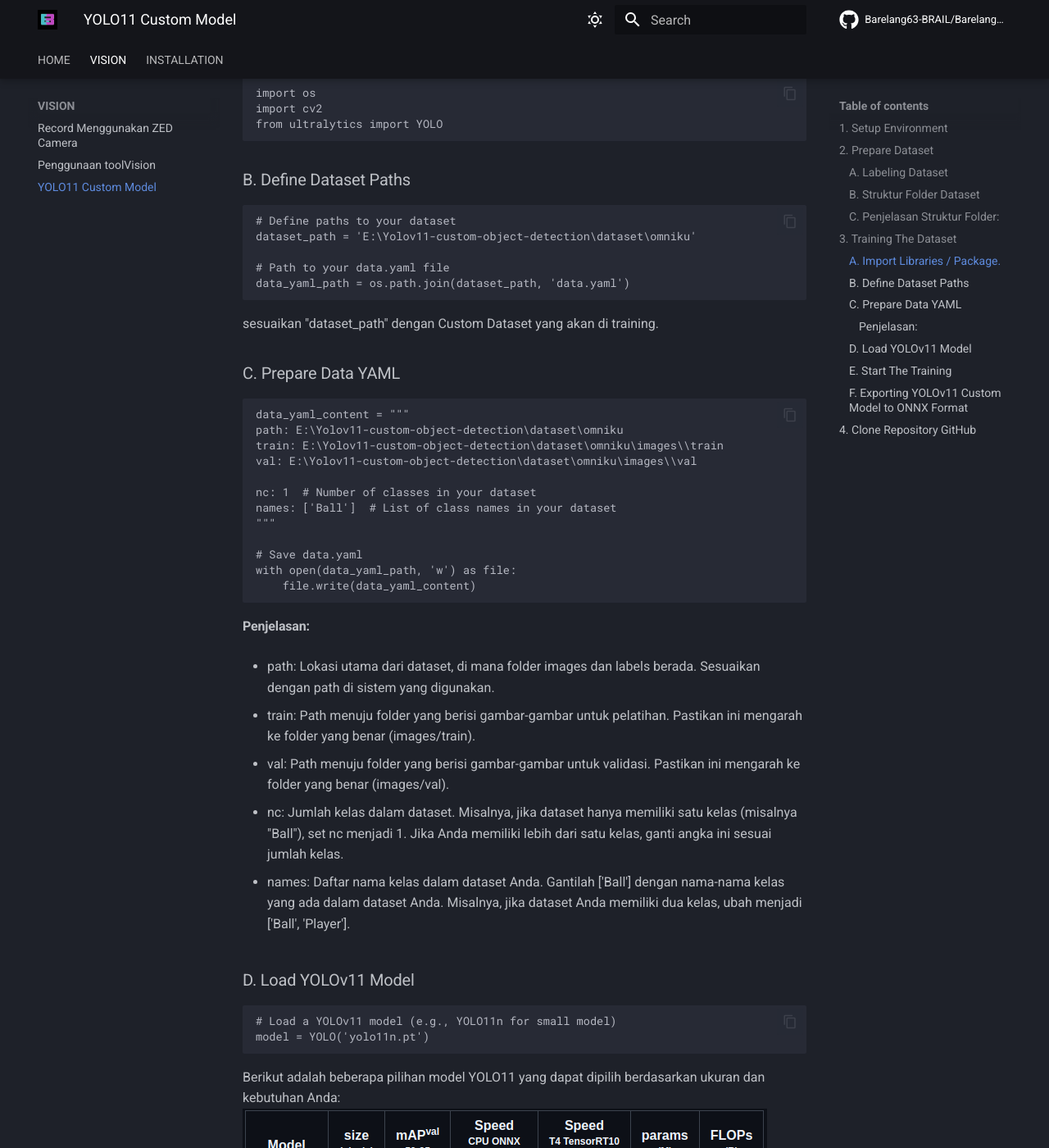
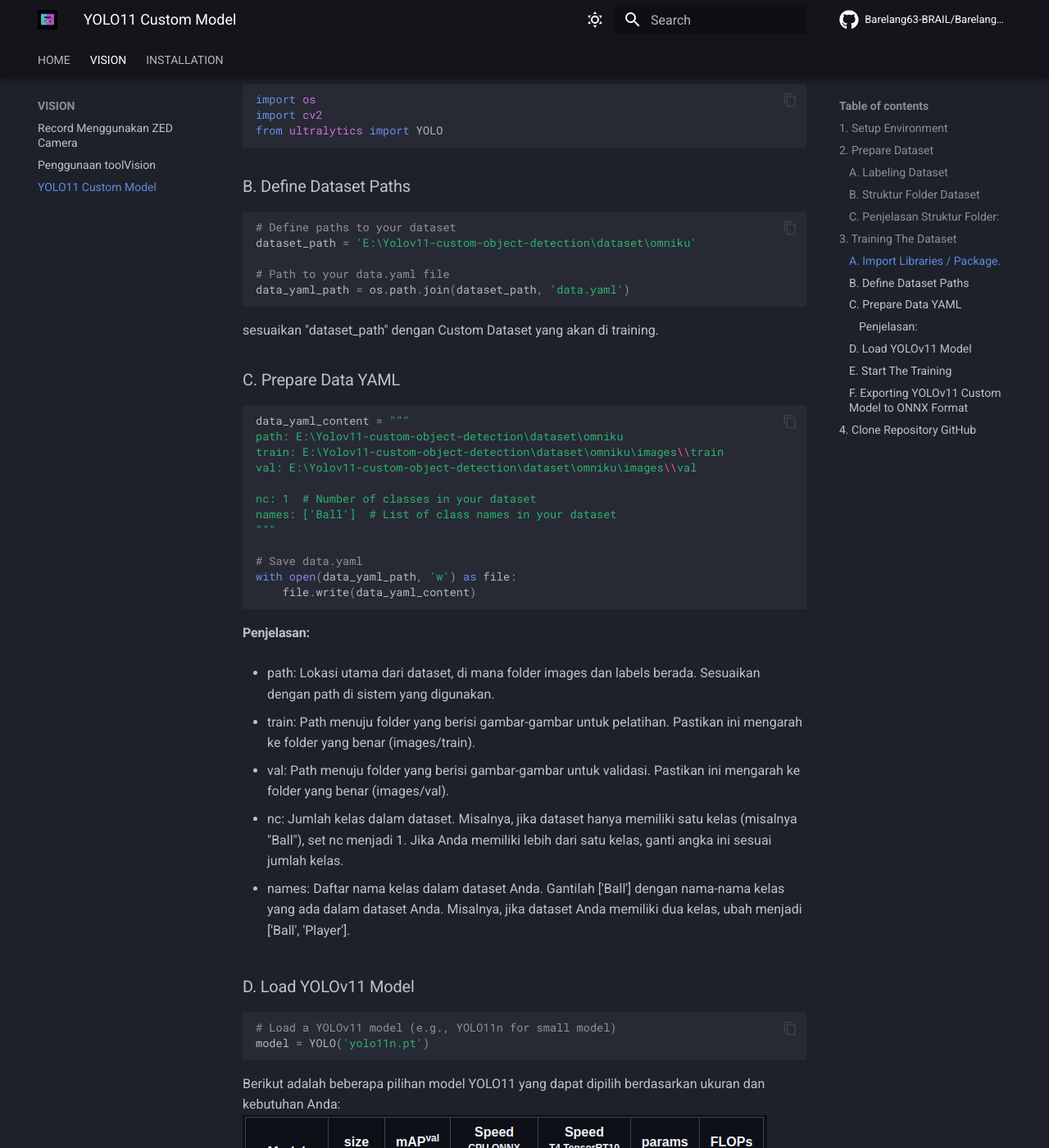
Before and after one commit to Barelang63-BRAIL/Barelang63-Dokumentasi, an MkDocs documentation site: the page built from docs/VISION/yolo_custom_dataset.md, in a window 1280 px wide and 1400 px high, scrolled down 3296 px. Shown: the whole window at 82% size. Built offline with MkDocs 1.6.1 and Material for MkDocs 9.7.7, drawn with Linux system fonts in a browser that asks for light colours; comment, search, counter and statistics services are not loaded; some of the changed text lies outside the part shown.

Commit message:
edit visual

````diff
--- a/docs/VISION/yolo_custom_dataset.md
+++ b/docs/VISION/yolo_custom_dataset.md
@@ -15,12 +15,12 @@ Berikut adalah beberapa package yang perlu diinstal untuk memulai training YOLO1
 - [PYTORCH](https://pytorch.org) - Framework utama untuk machine learning dan deep learning yang digunakan dalam pelatihan model YOLO. Disarankan untuk melakukan training di perangkat yang dilengkapi dengan GPU agar proses pelatihan berjalan lebih cepat dan efisien. Jika menggunakan GPU, pastikan untuk menginstal [CUDA](../INSTALL/cuda_and_cudnn.md) pada perangkat tersebut, kemudian instal versi PyTorch yang mendukung CUDA untuk memanfaatkan akselerasi GPU dalam pelatihan model.
 
 - ULTRALYTICS - Library yang menyediakan implementasi dari YOLO. Anda dapat menginstalnya dengan menjalankan perintah berikut:
-```{ .sh .copy }
+```py
 !pip install ultralytics
 ```
 
 - OPENCV - Digunakan untuk memproses gambar dan video. Anda dapat menginstalnya dengan perintah berikut:
-```{ .sh .copy }
+```py
 !pip install opencv-python
 ```
 
@@ -71,14 +71,14 @@ Setelah semua langkah di atas dilakukan, Anda dapat memulai proses pelatihan. Be
 
 ### A. Import Libraries / Package.
 Mulailah dengan mengimpor library yang dibutuhkan:
-```{ .sh .copy }
+```py
 import os
 import cv2
 from ultralytics import YOLO
 ```
 
 ### B. Define Dataset Paths
-```{ .sh .copy }
+```py
 # Define paths to your dataset
 dataset_path = 'E:\Yolov11-custom-object-detection\dataset\omniku'
 
@@ -88,7 +88,7 @@ data_yaml_path = os.path.join(dataset_path, 'data.yaml')
 sesuaikan "dataset_path" dengan Custom Dataset yang akan di training.
 
 ### C. Prepare Data YAML
-```{ .sh .copy }
+```py
 data_yaml_content = """
 path: E:\Yolov11-custom-object-detection\dataset\omniku
 train: E:\Yolov11-custom-object-detection\dataset\omniku\images\\train
@@ -114,7 +114,7 @@ with open(data_yaml_path, 'w') as file:
 - names: Daftar nama kelas dalam dataset Anda. Gantilah ['Ball'] dengan nama-nama kelas yang ada dalam dataset Anda. Misalnya, jika dataset Anda memiliki dua kelas, ubah menjadi ['Ball', 'Player'].
 
 ### D. Load YOLOv11 Model
-```{ .sh .copy }
+```py
 # Load a YOLOv11 model (e.g., YOLO11n for small model)
 model = YOLO('yolo11n.pt')
 ```
@@ -123,7 +123,7 @@ Berikut adalah beberapa pilihan model YOLO11 yang dapat dipilih berdasarkan ukur
 
 ### E. Start The Training
 Setelah model YOLOv11 dimuat dan file data.yaml disiapkan, proses training dapat dimulai dengan menentukan beberapa parameter pelatihan.
-```{ .sh .copy }
+```py
 train_params = {
     'data': data_yaml_path,      # Path to data.yaml
     'epochs': 500,               # Number of epochs
@@ -143,7 +143,7 @@ Saat skrip training dijalankan di Jupyter Notebook atau platform lainnya, folder
 
 ### F. Exporting YOLOv11 Custom Model to ONNX Format
 Karena inference pada robot menggunakan bahasa pemrograman C++, model yang telah dilatih perlu dikonversi ke format ONNX (Open Neural Network Exchange). ONNX adalah format standar yang digunakan untuk menyimpan model machine learning dan deep learning, sehingga dapat dijalankan di berbagai platform dan framework seperti TensorFlow, PyTorch, dan C++.
-```{ .sh .copy }
+```py
 model_custom = YOLO('runs/detect/train4/weights/best.pt')
 model_custom.export(format='onnx')
 ```
--- a/mkdocs.yml
+++ b/mkdocs.yml
@@ -20,6 +20,9 @@ theme:
     - search.highlight
     - search.share
     - navigation.footer
+    - content.tabs.link
+    - content.code.annotation
+    - content.code.copy
 
   palette:
     # Dark mode settings
@@ -49,10 +52,24 @@ theme:
 
 plugins:
   - search
-  - git-revision-date-localized
+  - git-authors
   - git-committers:
       repository: Barelang63-BRAIL/Barelang63-Dokumentasi
       branch: main
+
+markdown_extensions:
+  - pymdownx.highlight:
+      anchor_linenums: true
+  - pymdownx.inlinehilite
+  - pymdownx.snippets
+  - admonition
+  - pymdownx.arithmatex:
+      generic: true
+  - footnotes
+  - pymdownx.details
+  - pymdownx.superfences
+  - pymdownx.mark
+  - attr_list
 
 nav:
   - HOME: index.md
````
